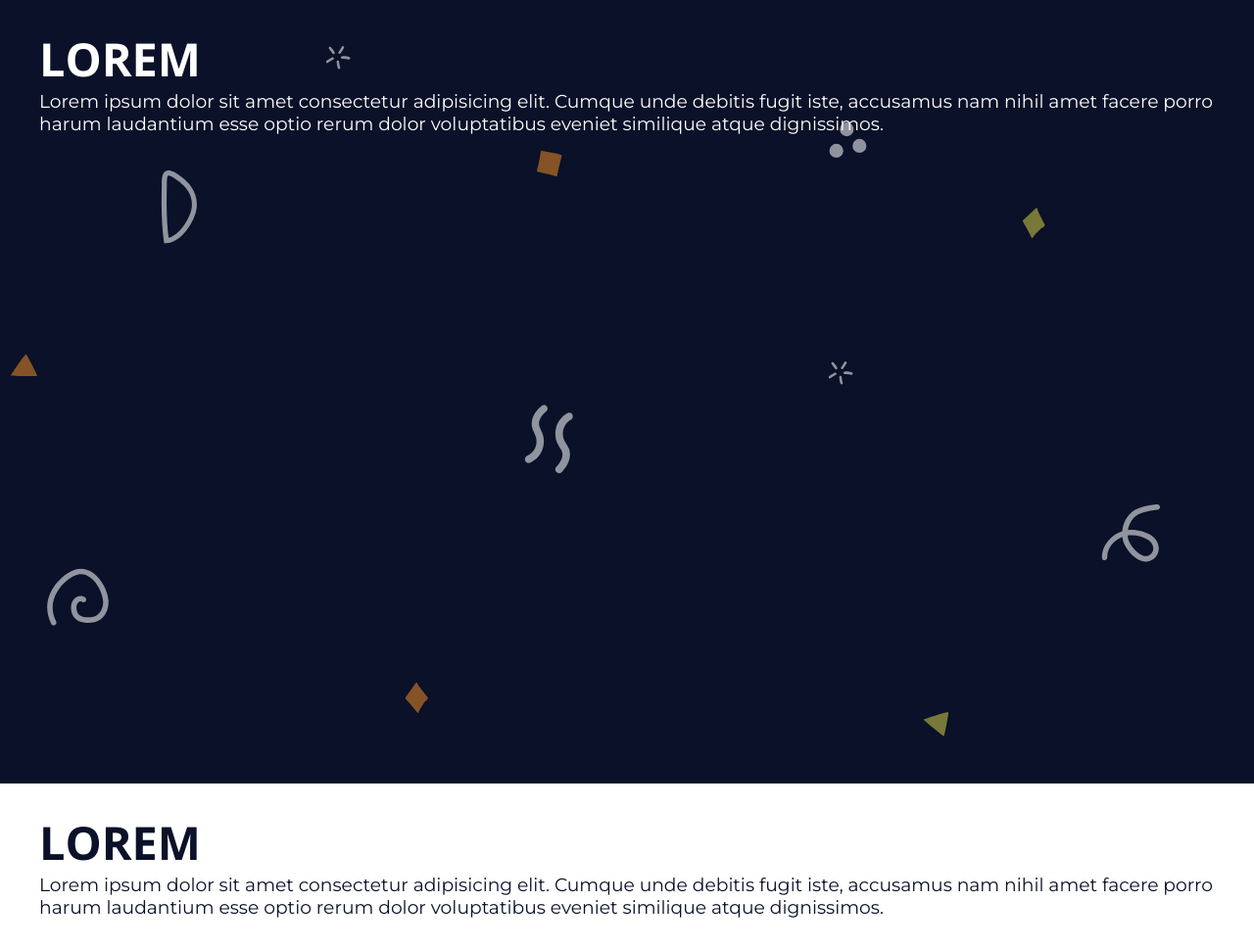
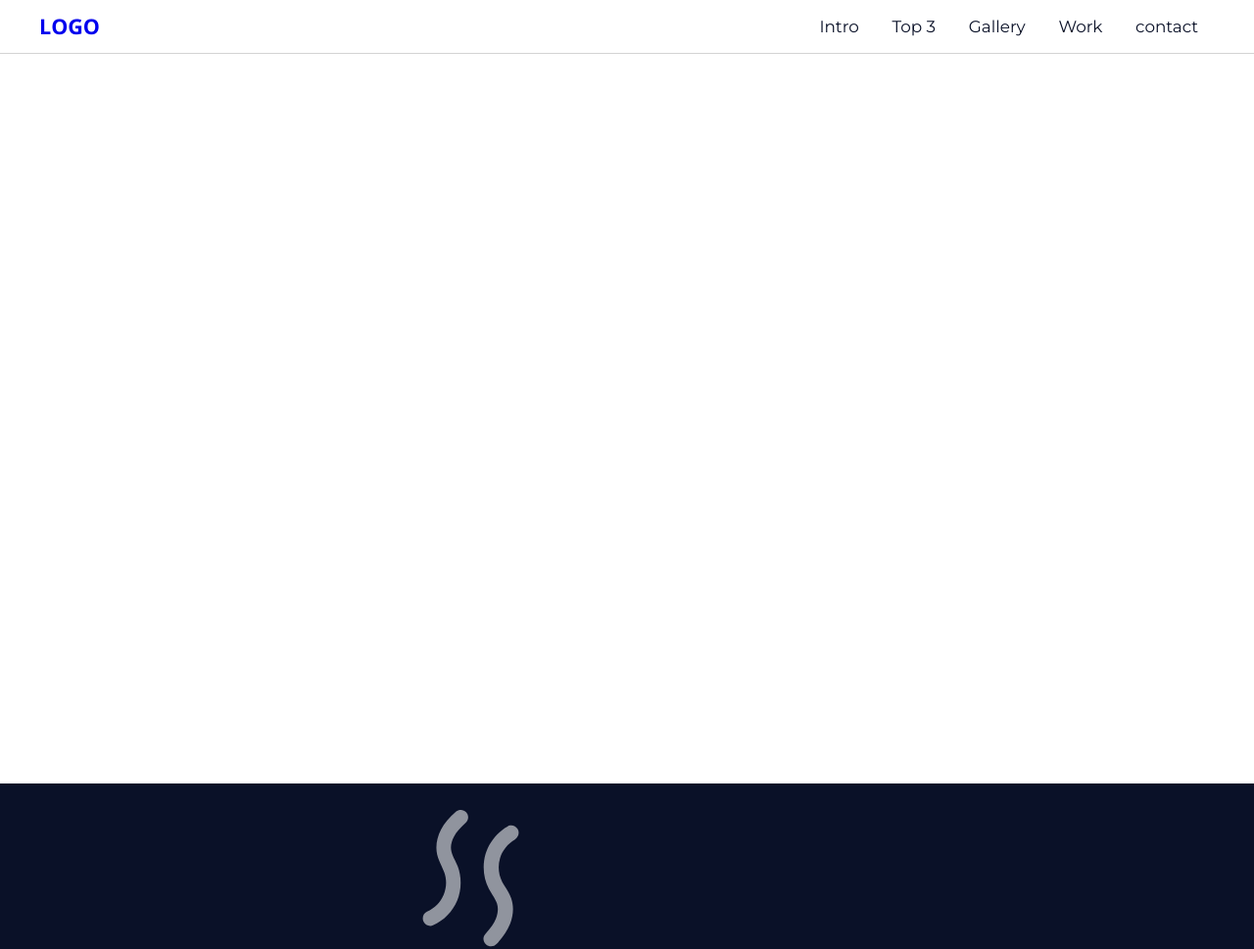
Before and after one commit to jeffgomes1/projeto-landing, a plain HTML site: page index.html in a window 1280 px wide. Shown: the top 969 px of the page at 98% size. Drawn offline with nearby package versions, Linux system fonts and the light colour scheme.

Commit message:
menu
iniciando o menu

```diff
--- a/assets/css/style.css
+++ b/assets/css/style.css
@@ -47,6 +47,10 @@ h6 {
     font-size: 2.5rem;
 }
 
+a {
+    text-decoration: none;
+}
+
 .main-bg {
     background-image: url('../images/main-bg.svg');
     background-size: cover;
@@ -55,7 +59,7 @@ h6 {
 }
 
 .white-bg {
-    background-color: var(--white);
+    background-color: var(--white-color);
 }
 
 .main-content {
@@ -67,3 +71,61 @@ h6 {
 .section {
     min-height: 100vh;
 }
+
+.menu {
+    background-color: var(--white-color);
+    position: fixed;
+    top: 0;
+    left: 0;
+    right: 0;
+    width: 100%;
+    border-bottom: 1px solid lightgray;
+}
+
+.menu-content {
+    display: flex;
+    justify-content: space-between;
+    align-items: center;
+    padding-top: 0;
+    padding-bottom: 0;
+
+}
+
+.menu h1 {
+    font-size: 2.3rem;
+    color: var(--primary-color);
+}
+
+menu h1 a {
+    color: inherit;
+}
+
+.menu ul {
+    display: flex;
+    list-style: none;
+}
+
+.menu ul li a {
+    display: block;
+    padding: 1.8rem;
+    font-size: 1.8rem;
+    color: var(--primary-color);
+    position: relative;
+
+}
+
+.menu ul li a::after {
+    content: '';
+    position: absolute;
+    bottom: 1rem;
+    left: 50%;
+    width: 0;
+    height: 0.2rem;
+    background-color: crimson;
+    transition: all 300ms ease-in-out;
+}
+
+.menu ul li a:hover:after {
+    width: 50%;
+    left: 25%;
+}
--- a/index.html
+++ b/index.html
@@ -9,18 +9,25 @@
         @import url('https://fonts.googleapis.com/css2?family=Montserrat:ital,wght@0,100..900;1,100..900&family=Open+Sans:ital,wght@0,300..800;1,300..800&display=swap');
     </style>
 </head>
-<body>
-    <section class="main-bg section">
-        <div class="main-content">
-            <h1>lorem</h1>
-            <p>Lorem ipsum dolor sit amet consectetur adipisicing elit. Cumque unde debitis fugit iste, accusamus nam nihil amet facere porro harum laudantium esse optio rerum dolor voluptatibus eveniet similique atque dignissimos.</p>
-        </div>
-    </section>
-    <section class="white-bg section">
-        <div class="main-content">
-            <h1>lorem</h1>
-            <p>Lorem ipsum dolor sit amet consectetur adipisicing elit. Cumque unde debitis fugit iste, accusamus nam nihil amet facere porro harum laudantium esse optio rerum dolor voluptatibus eveniet similique atque dignissimos.</p>
-        </div>
-    </section>
+<body class="main-bg">
+    <aside class="menu">
+        <section class="main-content menu-content">
+            <h1>
+                <a href="#">LOGO</a>
+            </h1>
+            <nav>
+                <ul>
+                    <li><a href="#">Intro</a></li>
+                    <li><a href="#">Top 3</a></li>
+                    <li><a href="#">Gallery</a></li>
+                    <li><a href="#">Work</a></li>
+                    <li><a href="#">contact</a></li>
+                </ul>
+            </nav>
+        </section>
+    </aside>
+
+    <section class="section white-bg"></section>
+    <section class="section"></section>
 </body>
 </html>
```
